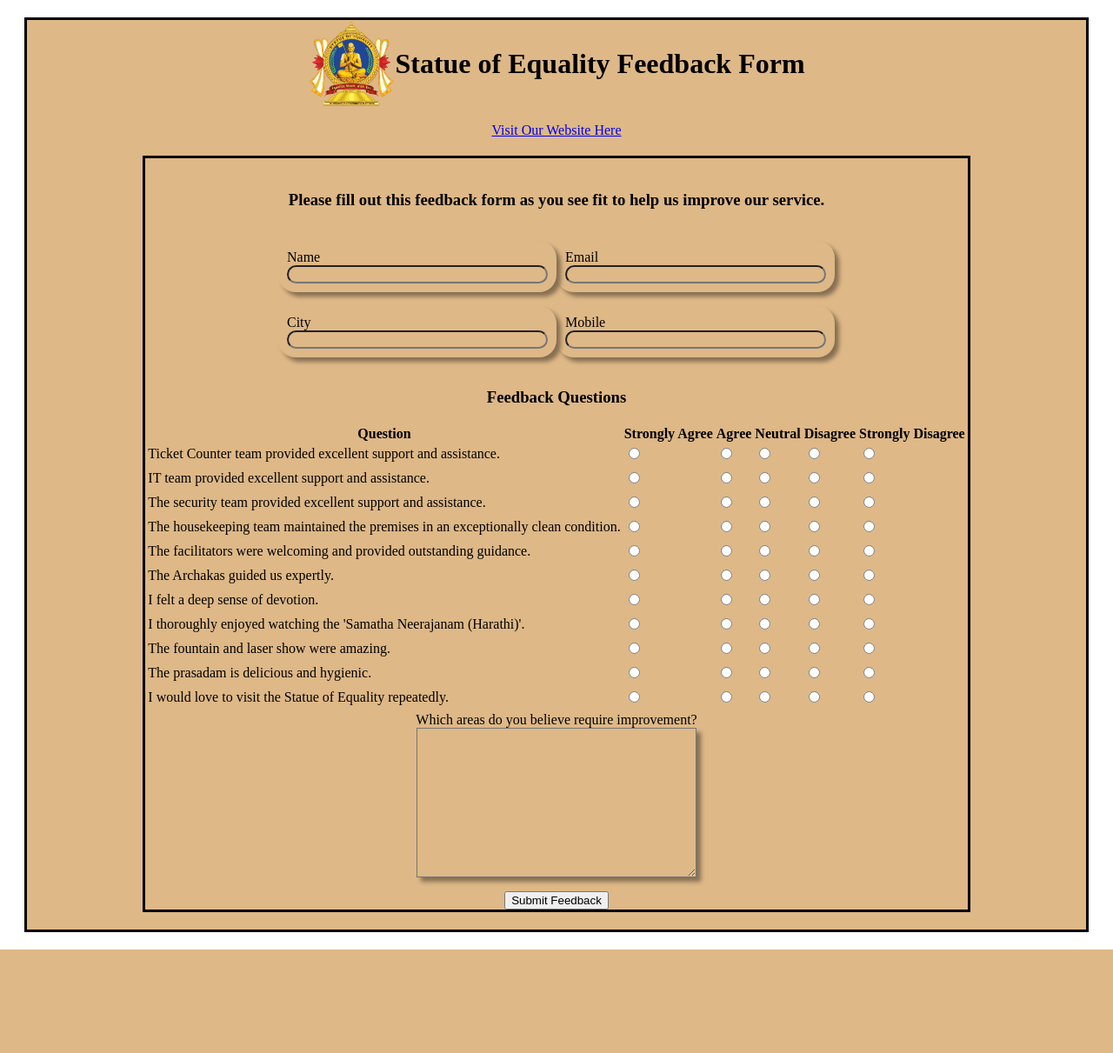
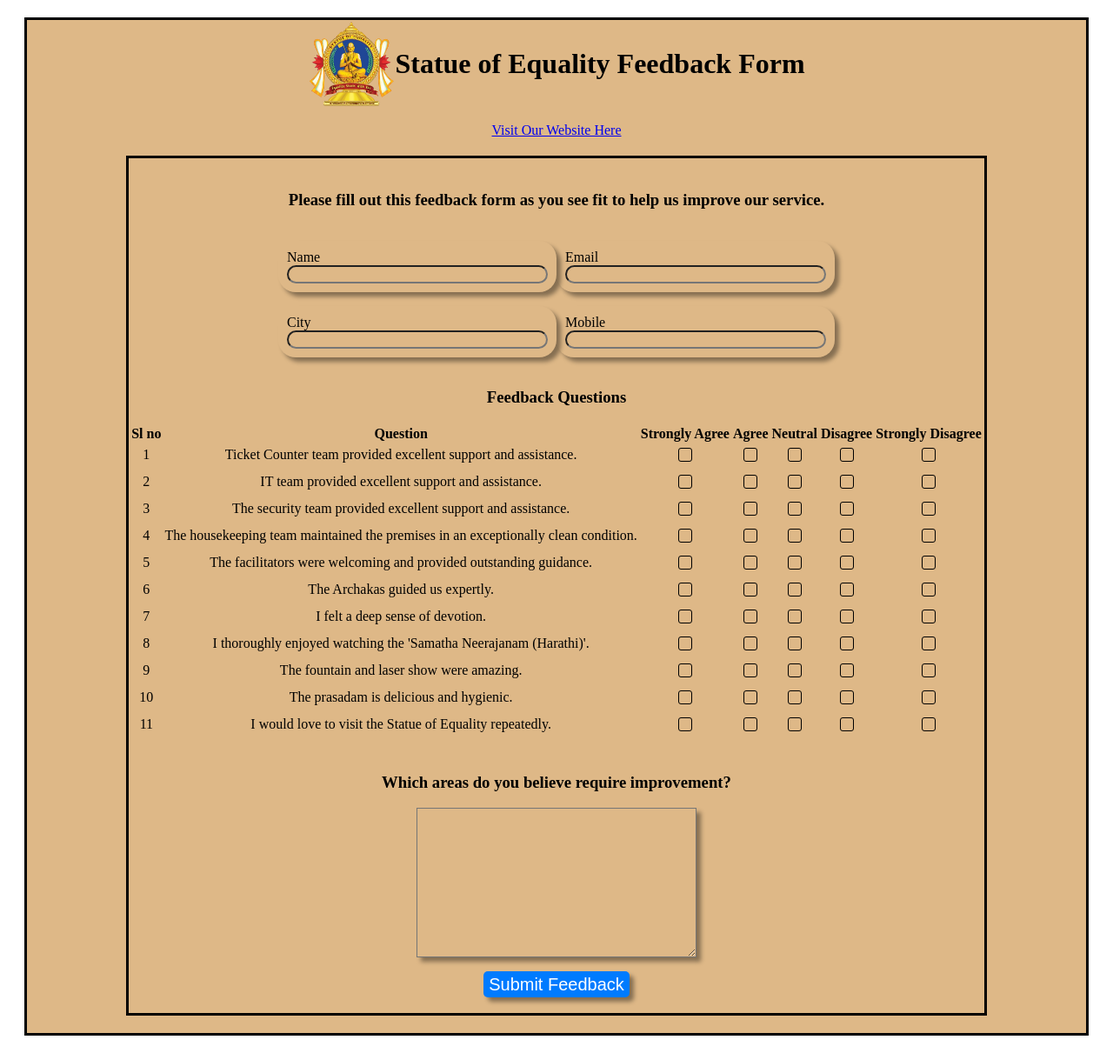
Before and after one commit to Pavantext/Feed-Back-Form, a Django app: page / in a window 1280 px wide. Shown: the whole page at 87% size. Before the commit the page ends 1092 px from the top, so only its background shows below. Run offline with Django 5.2, Linux system fonts and the light colour scheme.

Commit message:
Improved CSS

```diff
--- a/feedback/App/static/css/styles.css
+++ b/feedback/App/static/css/styles.css
@@ -54,8 +54,46 @@ h1.text-center.mb-4 {
     border-radius: inherit;
 }
 
+.table {
+    text-align: center;
+    vertical-align: middle;
+}
+
+input[type="radio"] {
+    appearance: none;
+    display: inline-block;
+    width: 16px;
+    height: 16px;
+    border: 1px solid black;
+    border-radius: 3px;
+    margin-right: 5px;
+
+}
+
+input[type="radio"]:checked {
+    background-color: black;
+}
+
 .text {
     display: flex;
     justify-content: center;
     align-items: center;
 }
+
+.btn {
+    background-color: #007bff;
+    color: #fff;
+    border: none;
+    border-radius: 5px;
+    box-shadow: 5px 5px 5px rgba(0, 0, 0, 0.4);
+    transition: all 0.1s ease-in-out;
+    height: 30px;
+    font: caption;
+    font-size: 20px;
+
+}
+
+.btn:hover {
+    box-shadow: 0px 2px 5px rgba(0, 0, 0, 0.2);
+    transform: translateY(2px);
+}
--- a/feedback/App/templates/feedback_form.html
+++ b/feedback/App/templates/feedback_form.html
@@ -49,9 +49,10 @@
                         </div>
                 </div>
                 <h3 class="mt-4">Feedback Questions</h3>
-                <table class="table table-bordered text-center">
+                <table class="table">
                     <thead>
                         <tr>
+                            <th>Sl no</th>
                             <th>Question</th>
                             <th>Strongly Agree</th>
                             <th>Agree</th>
@@ -63,6 +64,7 @@
                     <tbody>
                         {% for question, field in feedback_questions.items %}
                             <tr>
+                                <td>{{ forloop.counter }}</td>
                                 <td>{{ question }}</td>
                                 <td><input type="radio" name="{{ field.name }}" value="strongly_agree" {% if field.value == "strongly_agree" %}checked{% endif %}></td>
                                 <td><input type="radio" name="{{ field.name }}" value="agree" {% if field.value == "agree" %}checked{% endif %}></td>
@@ -76,14 +78,15 @@
                         {% endfor %}
                     </tbody>
                 </table>
-
+                <br>
                 <div class="text">
-                        <label for="improvement_areas" class="form-label">Which areas do you believe require improvement?</label>
+                        <h3><label for="improvement_areas" class="form-label">Which areas do you believe require improvement?</label></h3>
                 </div>
                 <div class="text">
                         {{ form.improvement_areas }}
                 </div>
-                    <button type="submit" class="btn btn-primary">Submit Feedback</button>
+                    <button type="submit" class="btn">Submit Feedback</button>
+                    <br>
 
             </form>
         </div>
```
